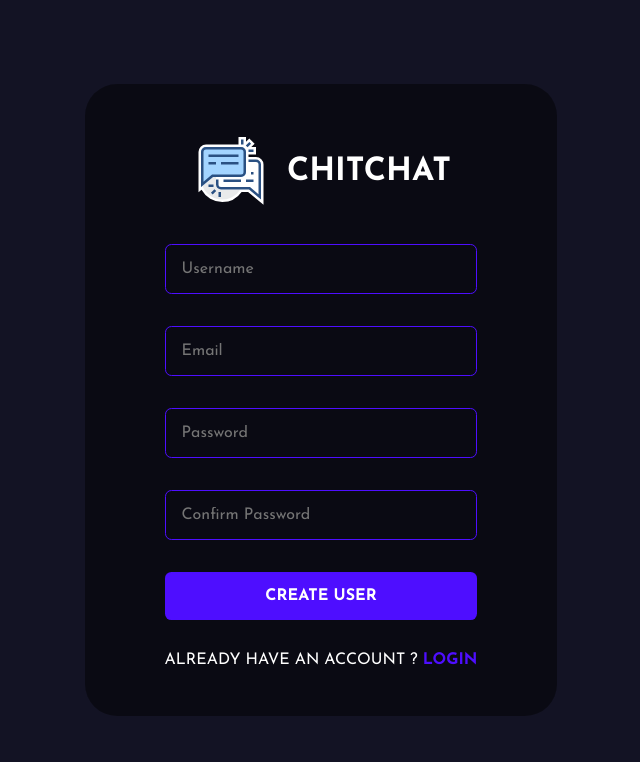
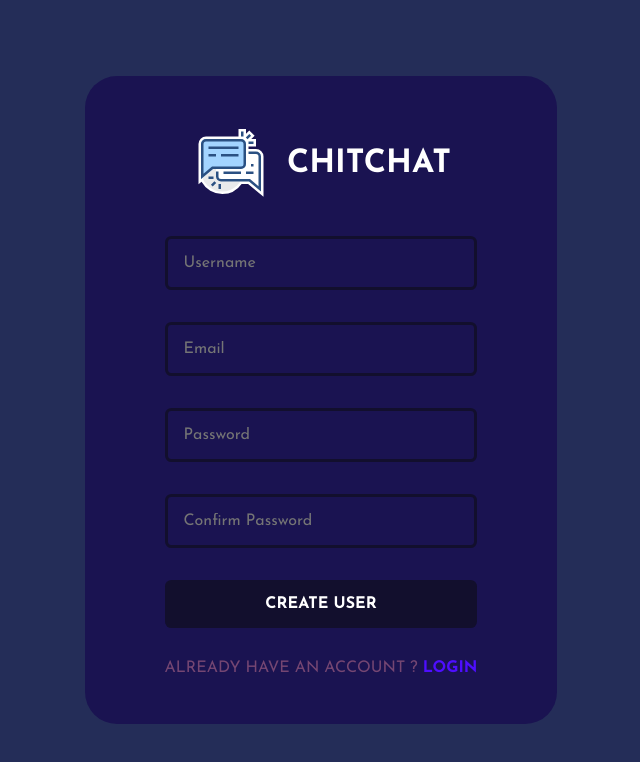
Before and after one commit to piyushbaviskar16/Mern-chitchat, a React (Create React App) app in the folder public/: page /register in a window 1280 px wide. Shown: the top 762 px of the page, without its empty margins (319-959 px from the left). Built offline with nearby package versions, Linux system fonts and the light colour scheme.

Commit message:
Minor changes

```diff
--- a/public/src/components/Contacts.jsx
+++ b/public/src/components/Contacts.jsx
@@ -1,7 +1,7 @@
-import React, {useEffect, useState} from 'react'
-import styled  from 'styled-components'
-import Logo from "../assets/chat-91.svg"
-function Contacts({contacts,currentUser,changeChat}) {
+import React, { useEffect, useState } from "react";
+import styled from "styled-components";
+import Logo from "../assets/chat-91.svg";
+function Contacts({ contacts, currentUser, changeChat }) {
   const [currentUserName, setCurrentUserName] = useState(undefined);
   const [currentUserImage, setCurrentUserImage] = useState(undefined);
   const [currentSelected, setCurrentSelected] = useState(undefined);
@@ -11,51 +11,52 @@ function Contacts({contacts,currentUser,changeChat}) {
       setCurrentUserImage(currentUser.avatarImage);
     }
   }, [currentUser]);
-    const changeCurrentChat = (index, contacts) =>{
+
+  const changeCurrentChat = (index, contacts) => {
     setCurrentSelected(index);
     changeChat(contacts);
   };
+
   return (
     <>
-      {
-        currentUserImage && currentUserName && (
+      {currentUserImage && currentUserName && (
         <Container>
           <div className="brand">
             <img src={Logo} alt="logo" />
             <h3>ChitChat</h3>
-                    </div><div className="contacts">
+          </div>
+          <div className="contacts">
             {contacts.map((contact, index) => {
-                                return (
-                                    <div className={`contact ${index === currentSelected ? "selected" : ""}`}
+              return currentUser._id === contact._id ? null : (
+                <div
+                  className={`contact ${
+                    index === currentSelected ? "selected" : ""
+                  }`}
                   key={index}
-                                    onClick={() => changeCurrentChat(index,contact)}
+                  onClick={() => changeCurrentChat(index, contact)}
                 >
                   <div className="avatar">
                     <img src={contact.avatarImage} alt="avatar" />
                   </div>
                   <div className="username">
                     <h3>{contact.username}</h3>
-
                   </div>
                 </div>
               );
             })}
-                        </div><div className="current-user">
+          </div>
+          <div className="current-user">
             <div className="avatar">
               <img src={currentUserImage} alt="avatar" />
             </div>
             <div className="username">
               <h2>{currentUserName}</h2>
-
             </div>
           </div>
-
         </Container>
-        )
-      }
+      )}
     </>
   );
-
 }
 const Container = styled.div`
   display: grid;
@@ -144,4 +145,4 @@ const Container = styled.div`
   }
 `;
 
-export default Contacts
+export default Contacts;
--- a/public/src/components/Logout.jsx
+++ b/public/src/components/Logout.jsx
@@ -1,21 +1,23 @@
-import React from 'react'
+import React from 'react';
 import { useNavigate } from 'react-router-dom';
-import styled  from 'styled-components';
-import {BiPowerOff} from "react-icons/bi";
-
+import styled from 'styled-components';
+import { BiPowerOff } from "react-icons/bi";
 
 export default function Logout() {
     const navigate = useNavigate();
     const handleClick = async () => {
         localStorage.clear();
-        navigate("/login")
+        navigate("/login");
     };
+
     return (
         <Button onClick={handleClick}>
-      <BiPowerOff/>
+            <BiPowerOff />
+            <Tooltip>Logout</Tooltip>
         </Button>
     );
 }
+
 const Button = styled.button`
     display: flex;
     justify-content: center;
@@ -25,8 +27,29 @@ const Button = styled.button`
     background-color: #9a86f3;
     border: none;
     cursor: pointer;
+    position: relative;
+
     svg {
         font-size: 1.3rem;
         color: #ebe7ff;
     }
 `;
+
+const Tooltip = styled.span`
+    position: absolute;
+    top: 100%;
+    left: 50%;
+    transform: translateX(-50%);
+    background-color: #9a86f3;
+    color: #ebe7ff;
+    padding: 5px 10px;
+    border-radius: 4px;
+    opacity: 0;
+    pointer-events: none;
+    transition: opacity 0.2s ease-in-out;
+    white-space: nowrap;
+
+    ${Button}:hover & {
+        opacity: 1;
+    }
+`;
--- a/public/src/pages/Login.jsx
+++ b/public/src/pages/Login.jsx
@@ -100,7 +100,7 @@ const FormContainer = styled.div`
   justify-content: center;
   gap: 1rem;
   align-items: center;
-  background-color: #131324;
+  background-color: #1b2451f4;
   .brand {
     display: flex;
     align-items: center;
@@ -119,15 +119,15 @@ const FormContainer = styled.div`
     display: flex;
     flex-direction: column;
     gap: 2rem;
-    background-color: #00000076;
+    background-color: #1a1351;
     border-radius: 2rem;
     padding: 3rem 5rem;
   }
   input {
     background-color: transparent;
     padding: 1rem;
-    border: 0.1rem solid #4e0eff;
-    border-radius: 0.4rem;
+    border: 0.2rem solid #120f2d;
+    border-radius: 0.6rem;
     color: white;
     width: 100%;
     font-size: 1rem;
@@ -137,7 +137,7 @@ const FormContainer = styled.div`
     }
   }
   button {
-    background-color: #4e0eff;
+    background-color: #120f2d;
     color: white;
     padding: 1rem 2rem;
     border: none;
@@ -147,11 +147,11 @@ const FormContainer = styled.div`
     font-size: 1rem;
     text-transform: uppercase;
     &:hover {
-      background-color: #4e0eff;
+      background-color: #794974f4;
     }
   }
   span {
-    color: white;
+    color: #794974f4;
     text-transform: uppercase;
     a {
       color: #4e0eff;
--- a/public/src/pages/Register.jsx
+++ b/public/src/pages/Register.jsx
@@ -121,7 +121,7 @@ const FormContainer = styled.div`
   justify-content: center;
   gap: 1rem;
   align-items: center;
-  background-color: #131324;
+  background-color: #1b2451f4;
   .brand {
     display: flex;
     align-items: center;
@@ -140,14 +140,14 @@ const FormContainer = styled.div`
     display: flex;
     flex-direction: column;
     gap: 2rem;
-    background-color: #00000076;
+    background-color: #1a1351;
     border-radius: 2rem;
     padding: 3rem 5rem;
   }
   input {
     background-color: transparent;
     padding: 1rem;
-    border: 0.1rem solid #4e0eff;
+    border: 0.2rem solid #120f2d;
     border-radius: 0.4rem;
     color: white;
     width: 100%;
@@ -158,7 +158,7 @@ const FormContainer = styled.div`
     }
   }
   button {
-    background-color: #4e0eff;
+    background-color: #120f2d;
     color: white;
     padding: 1rem 2rem;
     border: none;
@@ -168,11 +168,11 @@ const FormContainer = styled.div`
     font-size: 1rem;
     text-transform: uppercase;
     &:hover {
-      background-color: #4e0eff;
+      background-color: #794974f4;
     }
   }
   span {
-    color: white;
+    color: #794974f4;
     text-transform: uppercase;
     a {
       color: #4e0eff;
--- a/public/src/pages/SetAvatar.jsx
+++ b/public/src/pages/SetAvatar.jsx
@@ -66,7 +66,7 @@ function SetAvatar() {
         setIsLoading(true)
         const fetchData = () => {
           const data = [];
-          for (let i = 0; i < 4; i++) {
+          for (let i = 0; i < 8; i++) {
             const image = `${api}=${Math.round(Math.random() * 10000)}`;
             data.push(image);
           }
@@ -121,7 +121,7 @@ justify-content: center;
 align-items: center;
 flex-direction: column;
 gap: 3rem;
-background-color: #131324;
+background-color: #1b2451f4;
 height: 100vh;
 width: 100vw;
 
@@ -152,11 +152,11 @@ width: 100vw;
     }
   }
   .selected {
-    border: 0.4rem solid #4e0eff;
+    border: 0.3rem solid #121935;
   }
 }
 .submit-btn {
-  background-color: #997af0;
+  background-color: #120f2d;
   color: white;
   padding: 1rem 2rem;
   border: none;
@@ -166,7 +166,7 @@ width: 100vw;
   font-size: 1rem;
   text-transform: uppercase;
   &:hover {
-    background-color: #4e0eff;
+    background-color: #794974f4;
   }
 }
 `;
```
Lines whose indentation alone changed are shown as unchanged.
